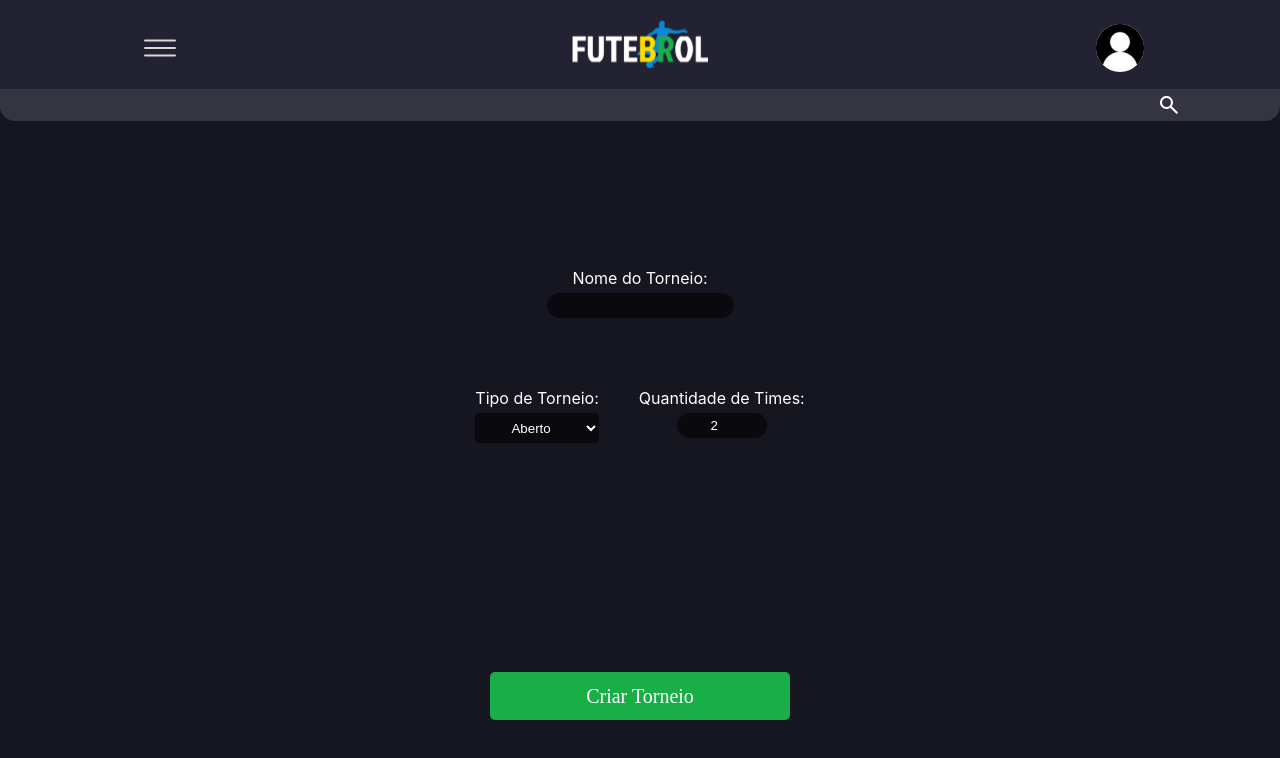
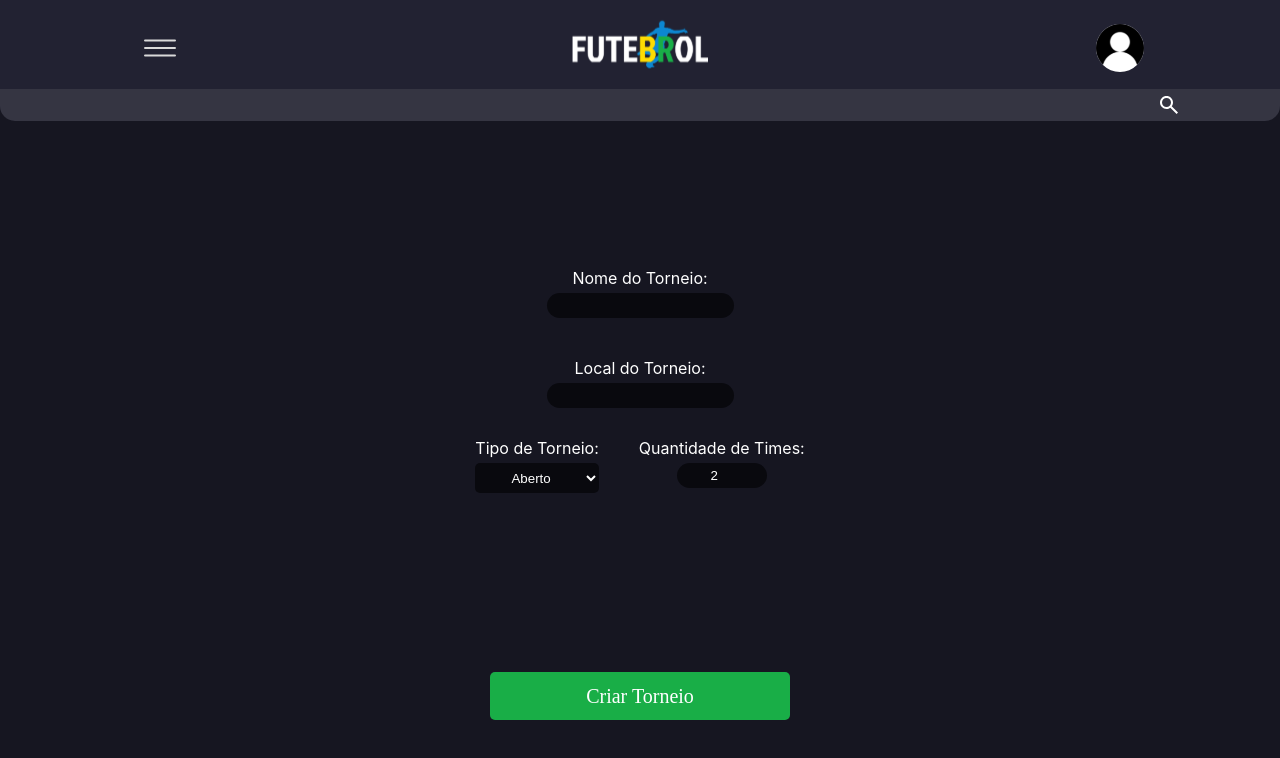
Before and after one commit to dsm-cefet-rj/ti-2024-1-grupo-three, a React (Vite) app in the folder frontend/: page /login in a window 1280 px wide. Both pictures are taken after typing "Sample", "Sample123" into the empty fields and a click on the button "Logar". Shown: the top 758 px of the page. Built offline with nearby package versions, Linux system fonts and the light colour scheme; data requests are answered from the project's data file.

Commit message:
mudanças no torneio

```diff
--- a/frontend/src/json-server/db.json
+++ b/frontend/src/json-server/db.json
@@ -32,26 +32,14 @@
     {
       "id": "3956"
     },
+
     {
-      "id": "99cb043b-fa78-4268-9ad2-3b95393a078c",
+      "id": "53d0ab15-2f29-4ab4-9f51-dcc2deb93a91",
       "nomeTorneio": "Futzin Cria",
       "userIdDonoTorneio": "6ae4",
-      "qtdTimes": "2",
-      "tipoTorneio": "aberto"
-    },
-    {
-      "id": "7399d1b7-4de2-4eed-8993-ccf0155bf9d0",
-      "nomeTorneio": "cariocao",
-      "userIdDonoTorneio": "6ae4",
       "qtdTimes": "5",
-      "tipoTorneio": "aberto"
-    },
-    {
-      "id": "ad424e09-329a-4fea-901f-d8cfecc059f3",
-      "nomeTorneio": "cariocao",
-      "userIdDonoTorneio": "6ae4",
-      "qtdTimes": "5",
-      "tipoTorneio": "aberto"
+      "tipoTorneio": "fechado",
+      "localTorneio": "Quadra Cefet"
     }
   ]
 }
--- a/frontend/src/pages/CriarTorneio/criarTorneio.jsx
+++ b/frontend/src/pages/CriarTorneio/criarTorneio.jsx
@@ -13,11 +13,12 @@ const TorneioForm = () => {
   const [nomeTorneio, setNomeTorneio] = useState('');
   const [tipoTorneio, setTipoTorneio] = useState('aberto');
   const [quantidadeTimes, setQuantidadeTimes] = useState('2');
+  const[ localTorneio, setlocalTorneio] = useState('');
 
   const handleSubmitForm = async (event) => {
     event.preventDefault();
 
-    if (!nomeTorneio || !tipoTorneio || !quantidadeTimes) {
+    if (!nomeTorneio || !tipoTorneio || !quantidadeTimes || !localTorneio) {
       alert('Por favor, preencha todos os campos.');
       return;
     }
@@ -27,6 +28,7 @@ const TorneioForm = () => {
       userIdDonoTorneio: currentUser.user.id,
       tipoTorneio: tipoTorneio,
       qtdTimes: quantidadeTimes,
+      localTorneio: localTorneio
     };
 
     try {
@@ -36,6 +38,7 @@ const TorneioForm = () => {
         id: idGen(),
         qtdTimes: initialValues.qtdTimes,
         tipoTorneio: initialValues.tipoTorneio,
+        localTorneio: initialValues.localTorneio
       }));
         navigate("/torneiocriado");
 
@@ -63,6 +66,17 @@ const TorneioForm = () => {
             id="nomeTorneio"
             value={nomeTorneio}
             onChange={(event) => setNomeTorneio(event.target.value)}
+            required
+          />
+        </div>
+        <div className="LocalTorneio">
+          <label htmlFor="localTorneio">Local do Torneio:</label>
+          <input
+            className='input2902'
+            type="text"
+            id="localTorneio"
+            value={localTorneio}
+            onChange={(event) => setlocalTorneio(event.target.value)}
             required
           />
         </div>
--- a/frontend/src/pages/CriarTorneio/criartorneio.css
+++ b/frontend/src/pages/CriarTorneio/criartorneio.css
@@ -88,3 +88,19 @@
    .baixo2{
     display: flex;
    }
+   .input2902{
+    background-color: #09090E !important;
+    border: none;
+    border-radius: 15px;
+    color:#ffffff;
+    padding: 5px;
+    margin-top: 5px;
+   }
+   .input2902:focus{
+    outline: 0;
+   }
+   .LocalTorneio{
+    display: flex;
+    flex-direction: column;
+    align-items: center;
+   }
--- a/frontend/src/pages/meusTorneios/meusTorneios.jsx
+++ b/frontend/src/pages/meusTorneios/meusTorneios.jsx
@@ -12,7 +12,6 @@ const MeusTorneios = ({ id }) => {
     { id: "2", nome: "Pelada dos Crias", tipoTorneio: "Torneio Aberto", qtdtimes: "12 times", local: "Peninsula" },
     { id: "3", nome: "Futzin cria", tipoTorneio: "Torneio Aberto", qtdtimes: "4 times", local: "Freguesia" },
     { id: "4", nome: "Futeba de BCC", tipoTorneio: "Torneio Aberto", qtdtimes: "10 times", local: "Quadra CEFET-RJ" }
-
 
   ];
 
--- a/frontend/src/redux/torneios/slice.js
+++ b/frontend/src/redux/torneios/slice.js
@@ -7,6 +7,7 @@ const initialState = {
   userIdDonoTorneio:"",
   tipoTorneio: "",
   qtdTimes:"",
+  localTorneio:"",
   Participantes:[],
 };
 
@@ -42,6 +43,7 @@ const torneioSlice = createSlice({
         state.tipoTorneio = action.payload.tipoTorneio;
         state.qtdTimes = action.payload.qtdTimes;
         state.Participantes = action.payload.Participantes;
+        state.localTorneio = action.payload.localTorneio;
     },
     clearTorneio: (state, action) => {
         state.idTorneio = "";
@@ -50,6 +52,7 @@ const torneioSlice = createSlice({
         state.tipoTorneio = "";
         state.qtdTimes = "";
         state.Participantes = "";
+        state.localTorneio = "";
     },
   },
 });
```
